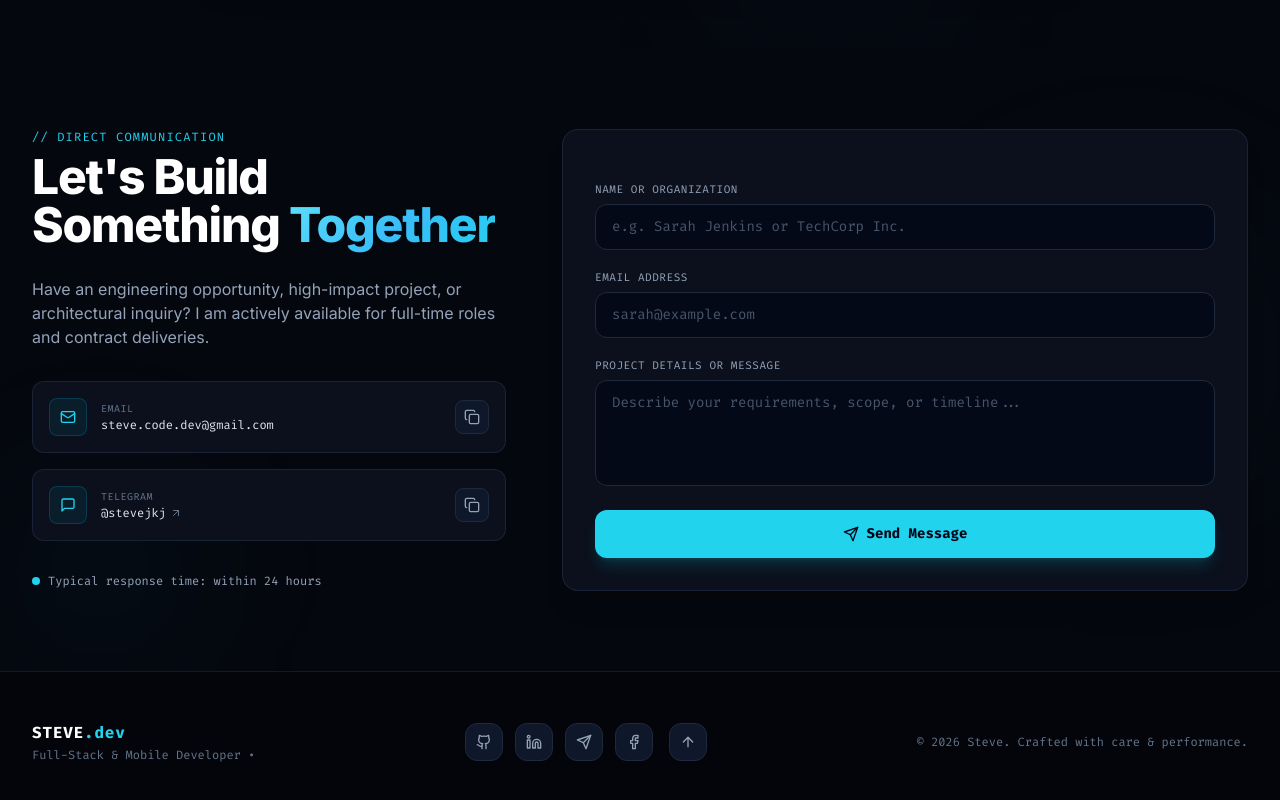
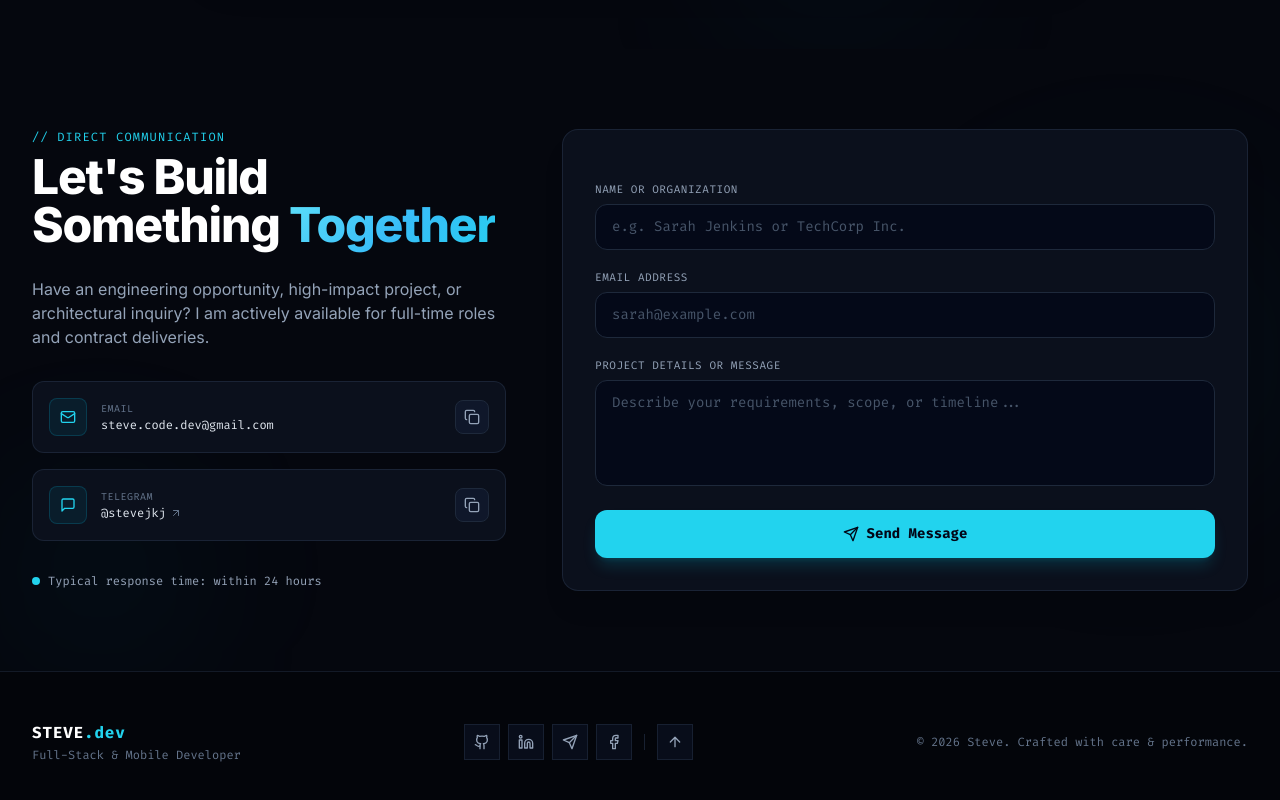
Before and after one commit to ReaksmeyDev/steve-portfolio, a React (Vite) app: page / in a window 1280 px wide. Shown: the part 5717-6517 px from the top of the page. Built offline with nearby package versions, Linux system fonts and the light colour scheme.

Commit message:
refactor: update Footer button styling and add separator divider

```diff
--- a/src/components/Footer.tsx
+++ b/src/components/Footer.tsx
@@ -27,29 +27,32 @@ export const Footer: React.FC = React.memo(() => {
             STEVE<span className="text-cyan-400 font-bold">.dev</span>
           </a>
           <p className="text-[11px] sm:text-xs text-slate-500 font-mono mt-0.5">
-            Full-Stack & Mobile Developer &bull;
+            Full-Stack & Mobile Developer
           </p>
         </div>
 
         {/* Social Icons & Back to Top */}
-        <div className="flex items-center gap-2.5 sm:gap-3">
+        <div className="flex items-center gap-2">
           {socialLinks.map(({ icon: Icon, label, href }) => (
             <a
               key={label}
               href={href}
               target="_blank"
               rel="noreferrer"
-              className="p-2 sm:p-2.5 rounded-xl text-slate-400 bg-slate-900 border border-slate-800 hover:text-cyan-400 hover:border-cyan-500/40 hover:-translate-y-0.5 transition-all duration-200"
+              className="w-9 h-9 flex items-center justify-center text-slate-400 hover:text-cyan-400 bg-slate-900/50 hover:bg-slate-800/80 border border-slate-800/70 hover:border-cyan-500/30 transition-all duration-200"
               aria-label={label}
+              title={label}
             >
               <Icon className="w-4 h-4" />
             </a>
           ))}
 
+          <div className="h-4 w-px bg-slate-800/80 mx-1 hidden sm:block" />
+
           <button
             type="button"
             onClick={scrollToTop}
-            className="p-2 sm:p-2.5 rounded-xl text-slate-400 bg-slate-900 border border-slate-800 hover:text-cyan-400 hover:border-cyan-500/40 hover:-translate-y-0.5 transition-all duration-200 ml-1"
+            className="w-9 h-9 flex items-center justify-center text-slate-400 hover:text-cyan-400 bg-slate-900/50 hover:bg-slate-800/80 border border-slate-800/70 hover:border-cyan-500/30 transition-all duration-200"
             title="Back to top"
             aria-label="Scroll back to top"
           >
```
